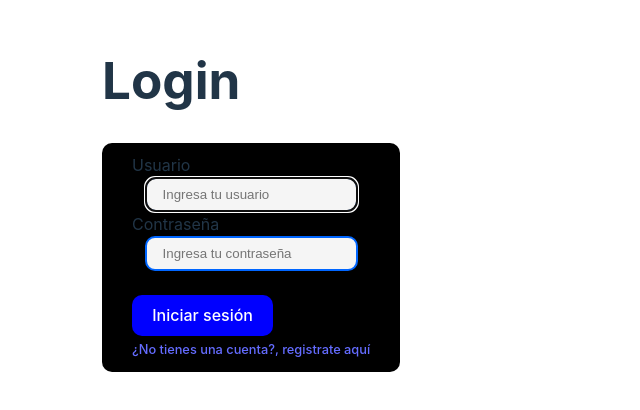
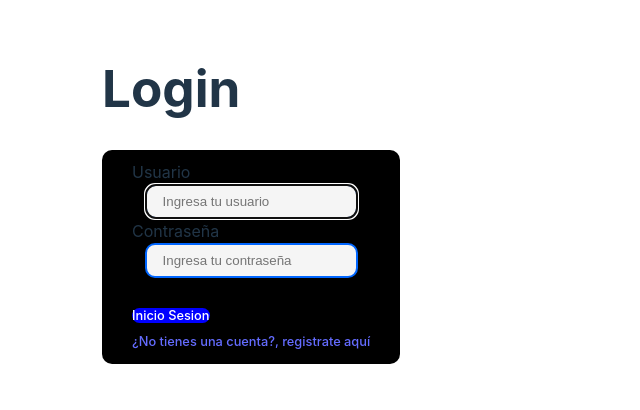
Before and after one commit to Cristiansb2003/kidClothes, a React (Vite) app: page /login in a window 1280 px wide. Shown: the part 180-590 px from the top of the page, without its empty margins (0-640 px from the left). Built offline with nearby package versions, Linux system fonts and the light colour scheme.

Commit message:
se realizaron los cambios en lab

```diff
--- a/src/login/Login.jsx
+++ b/src/login/Login.jsx
@@ -56,7 +56,7 @@ const Login = () => {
     if (BAND == 1) {
       alert("Bienvenido");
     } else {
-      alert("Error: usuario o contraseña incorrectos");
+      alert("Error: usuario o contraseña incorrectos "+ users[i]+" "+users[2]);
     }
 
     // Limpiar inputs
@@ -89,7 +89,7 @@ const Login = () => {
           onChange={cambioEntradaPass}
         />
         <br />
-        <button onClick={saveData}>Iniciar sesión</button>
+        <Link to="/" className={st.btnLink} onClick={saveData}>Inicio Sesion</Link>
         <br />
         <a href=""> ¿No tienes una cuenta?, registrate aquí </a>
       </div>
--- a/src/login/login.module.css
+++ b/src/login/login.module.css
@@ -21,7 +21,11 @@
       background-color: blue;
       color: #fff;
    }
-
+ .btnLink{
+   border-radius: 10px;
+      background-color: blue;
+      color: #fff;
+ }
    .formulario input {
       justify-content: center;
       background-color: rgb(245, 245, 245);
```
